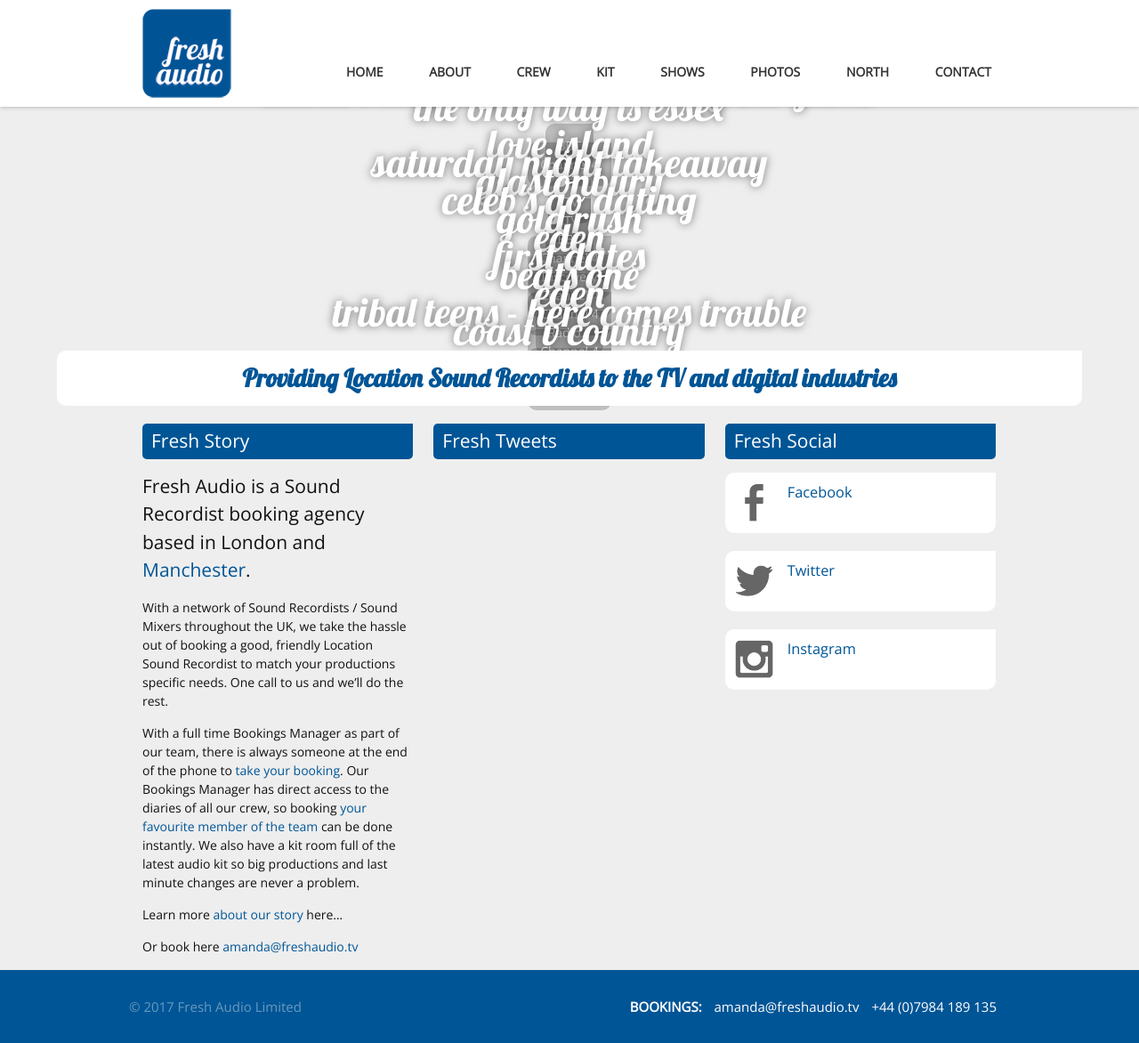
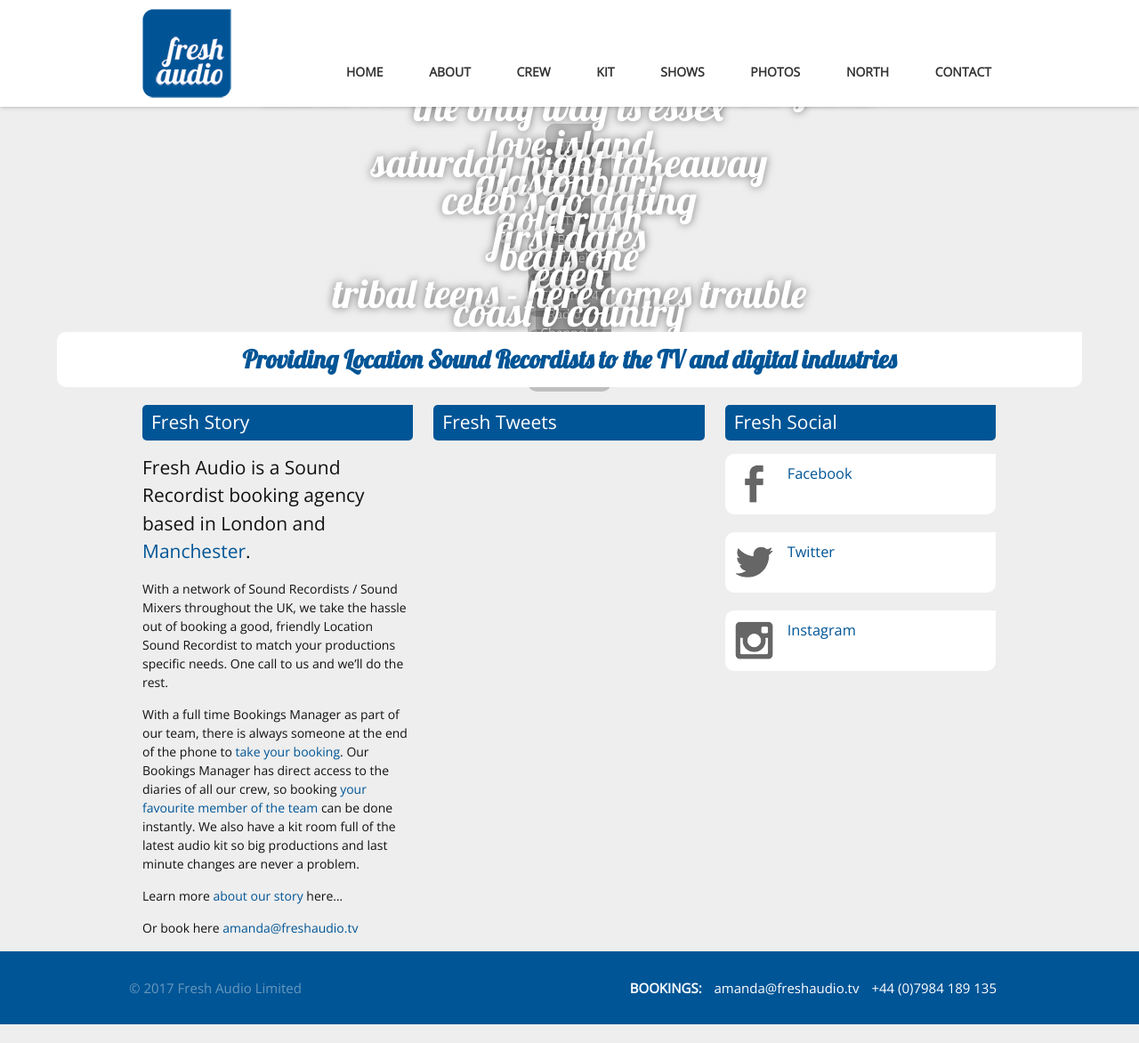
Before and after one commit to freshaudio/fresh-audio, a Jekyll site: the page built from index.md, in a window 1280 px wide. Shown: the whole page at 89% size. Built offline with Jekyll 4.4.1, drawn with Linux system fonts in a browser that asks for light colours; a style sheet for code colours, icons or effects is not loaded; after the commit the page ends 1151 px from its top, so only the background shows below that.

Commit message:
REmove duplicate of eden

```diff
--- a/_data/slider.yml
+++ b/_data/slider.yml
@@ -30,10 +30,6 @@
   broadcaster: Discovery
   image_file_name: slider-goldRush
 
-- title: Eden
-  broadcaster: Channel 4
-  image_file_name: slider-eden
-
 - title: First Dates
   broadcaster: Channel 4
   image_file_name: slider-firstDates
```
